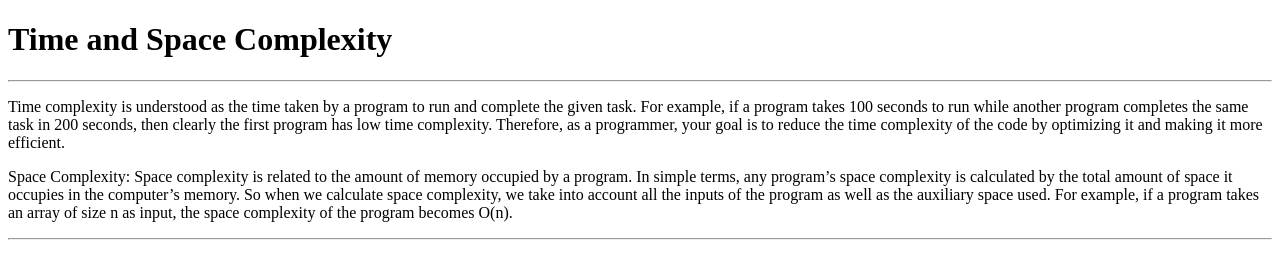
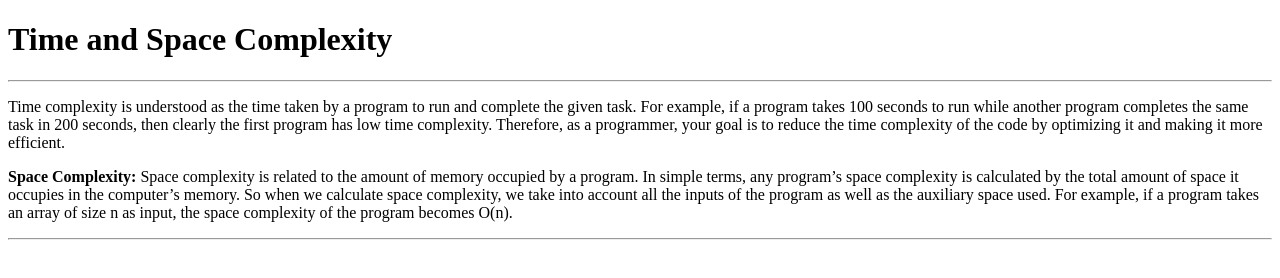
Before and after one commit to acciojob/time-and-space-complexity-luvashoo7, a website: page main.html in a window 1280 px wide. Drawn offline with Linux system fonts and the light colour scheme.

Commit message:
created a submission

```diff
--- a/main.html
+++ b/main.html
@@ -10,7 +10,7 @@
 	<!-- the entire body must be written by student -->
 	<h1>Time and Space Complexity</h1><hr>
 	<p>Time complexity is understood as the time taken by a program to run and complete the given task. For example, if a program takes 100 seconds to run while another program completes the same task in 200 seconds, then clearly the first program has low time complexity. Therefore, as a programmer, your goal is to reduce the time complexity of the code by optimizing it and making it more efficient.</p>
-	<p>Space Complexity: Space complexity is related to the amount of memory occupied by a program. In simple terms, any program’s space complexity is calculated by the total amount of space it occupies in the computer’s memory. So when we calculate space complexity, we take into account all the inputs of the program as well as the auxiliary space used. For example, if a program takes an array of size n as input, the space complexity of the program becomes O(n).</p><hr>
+	<p><b>Space Complexity:</b> Space complexity is related to the amount of memory occupied by a program. In simple terms, any program’s space complexity is calculated by the total amount of space it occupies in the computer’s memory. So when we calculate space complexity, we take into account all the inputs of the program as well as the auxiliary space used. For example, if a program takes an array of size n as input, the space complexity of the program becomes O(n).</p><hr>
     <script type="text/javascript" src="./script.js">
 </script>
 
```
